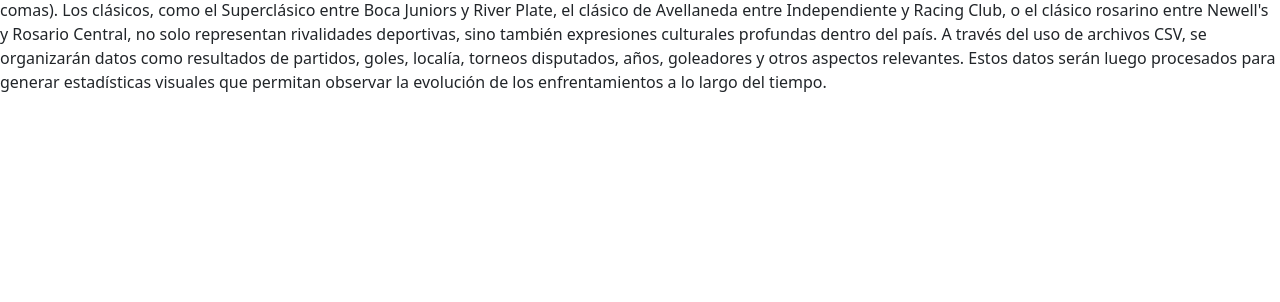
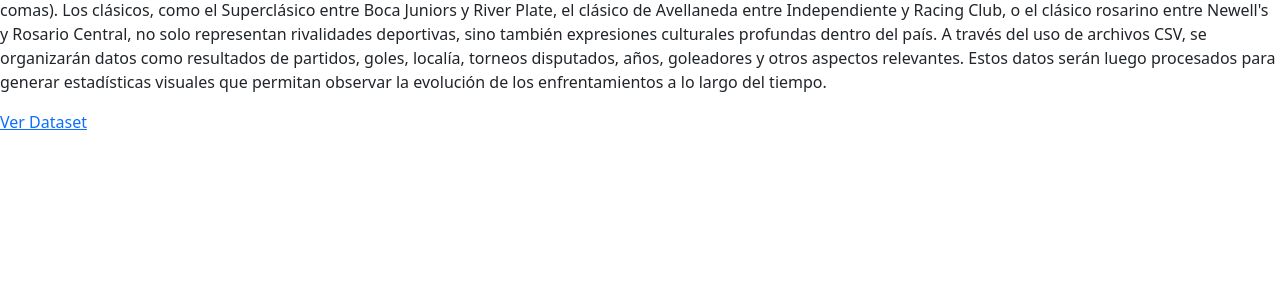
Before and after one commit to FrancoEsterellasUA/appdata, a Flask app: template app/templates/web-branches/general.html in a window 1280 px wide. Shown: the part 138-440 px from the top of the page. Run offline with Flask 3, Linux system fonts and the light colour scheme; the template is opened without the code that fills it, so the values that code supplies are empty; parts of the project's set-up code (start-up, migrations or seed data) failed here and were passed over.

Commit message:
commit franco

```diff
--- a/app/app.py
+++ b/app/app.py
@@ -2,7 +2,7 @@ from flask import Flask,render_template
 from plots import *
 from linked import db
 from modeldb import Matches
-from sqlalchemy import create_engine,text
+
 
 app = Flask(__name__)
 
--- a/app/templates/web-branches/general.html
+++ b/app/templates/web-branches/general.html
@@ -9,4 +9,6 @@
 <h1>Analísis del Futbol Argentino</h1>
 <p>Este proyecto tiene como objetivo recopilar, estructurar y analizar datos históricos de los clásicos del fútbol argentino utilizando archivos CSV (valores separados por comas). Los clásicos, como el Superclásico entre Boca Juniors y River Plate, el clásico de Avellaneda entre Independiente y Racing Club, o el clásico rosarino entre Newell's y Rosario Central, no solo representan rivalidades deportivas, sino también expresiones culturales profundas dentro del país. A través del uso de archivos CSV, se organizarán datos como resultados de partidos, goles, localía, torneos disputados, años, goleadores y otros aspectos relevantes. Estos datos serán luego procesados para generar estadísticas visuales que permitan observar la evolución de los enfrentamientos a lo largo del tiempo.</p>
 
+
+<a href="viewdataset">Ver Dataset</a>
 {% endblock %}
```
Also changed, not shown: instance/matches.db, 1 other file.
